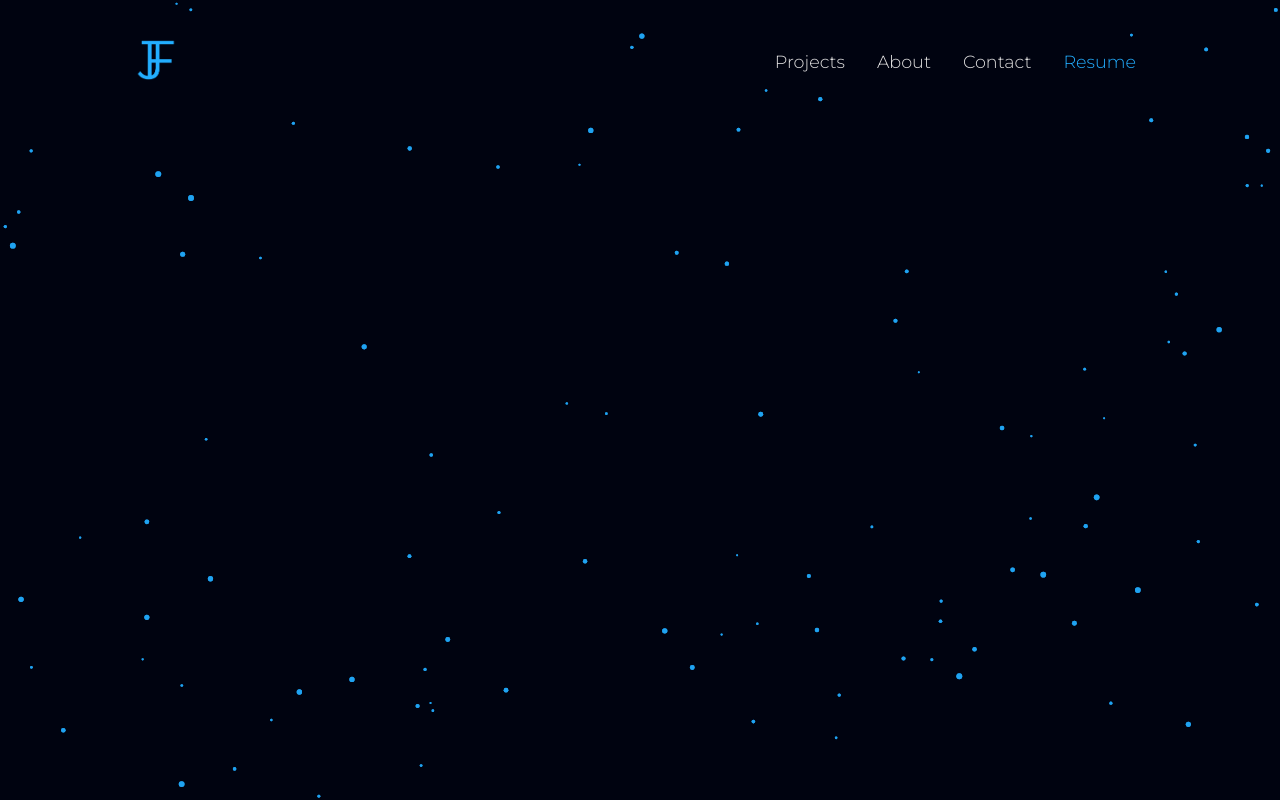
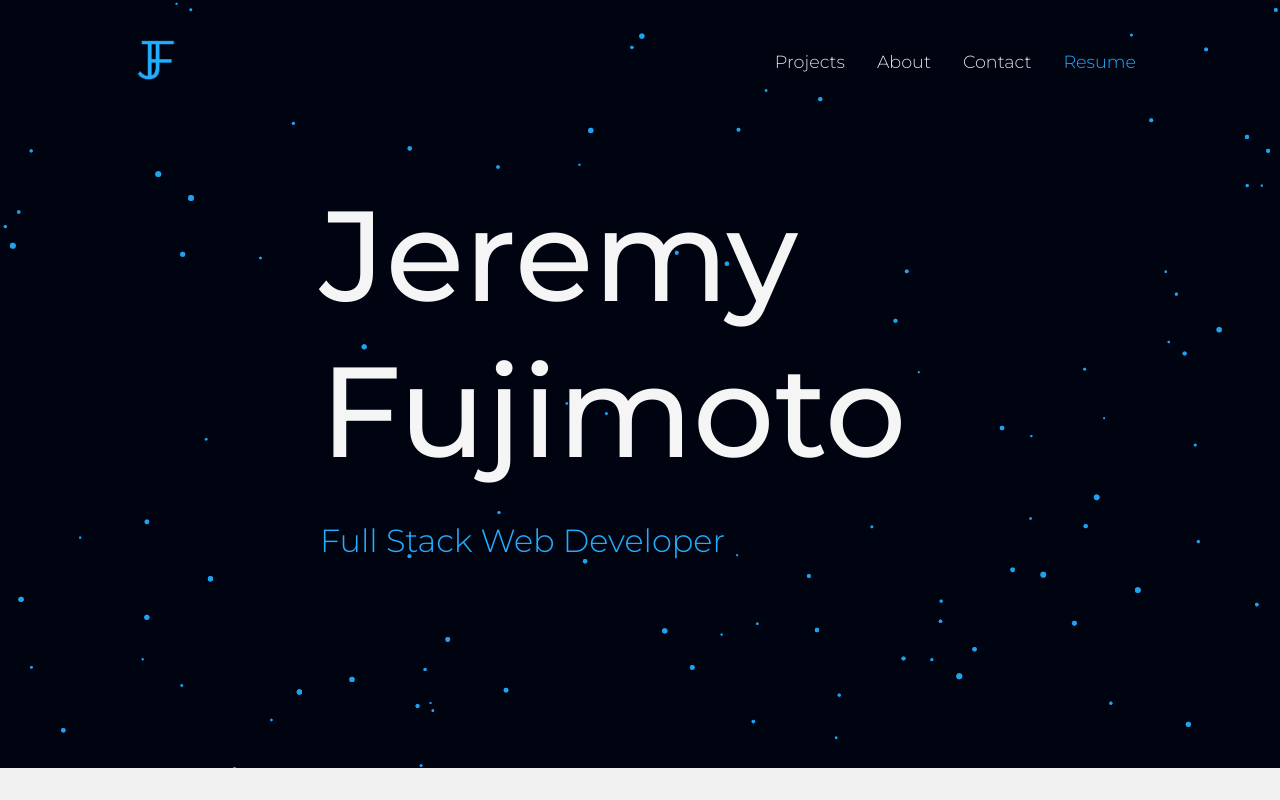
Before and after one commit to jerfuj/portfolio, a Next.js app: page / in a window 1280 px wide. Shown: the top 800 px of the page. Built offline with nearby package versions, Linux system fonts and the light colour scheme.

Commit message:
Move particles sizing to stylesheet

```diff
--- a/components/hero/ParticlesBg.js
+++ b/components/hero/ParticlesBg.js
@@ -3,8 +3,6 @@
 function ParticlesBg() {
   return (
       <Particles
-        width={'100vw'}
-        height={'100vh'}
         id="tsparticles"
         options={{
           background: {
@@ -46,13 +44,6 @@
             color: {
               value: "#22aeff",
             },
-            // links: {
-            //   color: "",
-            //   distance: 150,
-            //   enable: true,
-            //   opacity: 0.5,
-            //   width: 1,
-            // },
             collisions: {
               enable: true,
             },
--- a/styles/globals.css
+++ b/styles/globals.css
@@ -35,6 +35,15 @@
   box-sizing: border-box;
 }
 
+#tsparticles {
+  position: fixed;
+  width: 100%;
+  height: 100%;
+  z-index: -1;
+  top: 0;
+  left: 0;
+}
+
 @media (max-width: 576px) {
   h2 {
     font-size: 3rem;
```
